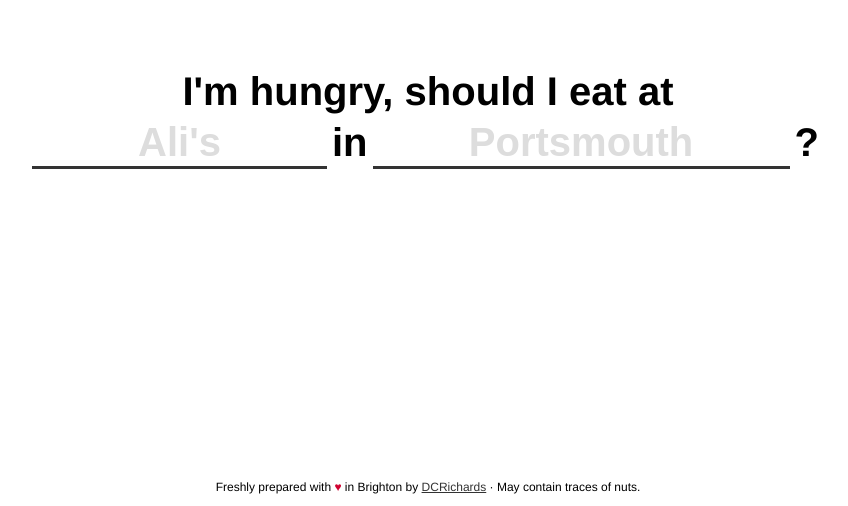
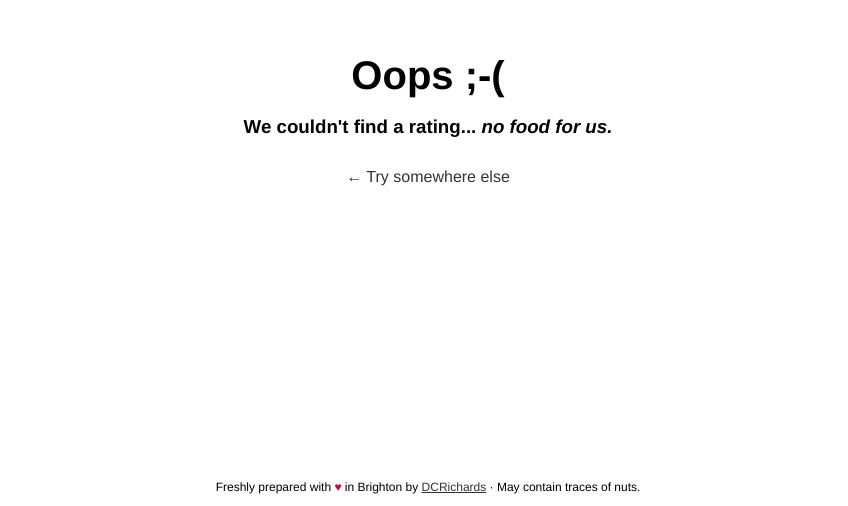
Before and after one commit to DCRichards/shouldieatthere-old, a Vue app: page /establishment/1 in a window 1280 px wide. Before the commit this address led to /. Shown: the part 294-800 px from the top of the page, without its empty margins (212-1060 px from the left). Built offline with nearby package versions, Linux system fonts and the light colour scheme; no server answers.

Commit message:
Improved error handling and not found messages

```diff
--- a/src/scss/base/_base.scss
+++ b/src/scss/base/_base.scss
@@ -23,9 +23,9 @@ a {
 
 .u-badge {
   background: $charcoal;
+  border-radius: 25px;
   color: $white;
   padding: 10px 20px;
-  border-radius: 25px;
 }
 
 .u-badge-red {
--- a/src/store/modules/establishment.js
+++ b/src/store/modules/establishment.js
@@ -7,6 +7,7 @@ export default {
   state: {
     data: null,
     query: '',
+    error: null,
   },
 
   actions: {
@@ -25,7 +26,9 @@ export default {
 
           return router.push(`/establishment/${establishments[0].FHRSID}`);
         })
-        .catch(() => router.push('/'));
+        .catch((error) => {
+          commit(types.ESTABLISHMENT_ERROR, error);
+        });
     },
     getEstablishment({ commit, state }, { id }) {
       commit(types.ESTABLISHMENT_RETRIEVE, id);
@@ -38,21 +41,33 @@ export default {
 
           return commit(types.ESTABLISHMENT_RECIEVE, response.data);
         })
-        .catch(() => router.push('/'));
+        .catch((error) => {
+          commit(types.ESTABLISHMENT_ERROR, error);
+        });
+    },
+    clearError({ commit }) {
+      commit(types.ESTABLISHMENT_ERROR, null);
     },
   },
 
   mutations: {
     [types.ESTABLISHMENT_SEARCH](state, query) {
+      state.error = null;
       state.query = query;
     },
 
     [types.ESTABLISHMENT_RETRIEVE](state, query) {
+      state.error = null;
       state.query = query;
     },
 
     [types.ESTABLISHMENT_RECIEVE](state, establishment) {
+      state.error = null;
       state.data = establishment;
+    },
+
+    [types.ESTABLISHMENT_ERROR](state, error) {
+      state.error = error;
     },
   },
 };
--- a/src/store/types.js
+++ b/src/store/types.js
@@ -1,3 +1,4 @@
-export const ESTABLISHMENT_RECIEVE = 'establishments/RECIEVE';
-export const ESTABLISHMENT_RETRIEVE = 'establishments/RETRIEVE';
-export const ESTABLISHMENT_SEARCH = 'establishments/SEARCH';
+export const ESTABLISHMENT_RECIEVE = 'establishment/RECIEVE';
+export const ESTABLISHMENT_RETRIEVE = 'establishment/RETRIEVE';
+export const ESTABLISHMENT_SEARCH = 'establishment/SEARCH';
+export const ESTABLISHMENT_ERROR = 'establishment/ERROR';
--- a/src/views/Establishment.vue
+++ b/src/views/Establishment.vue
@@ -5,6 +5,11 @@
       <h4><a :href="map">{{ address }}</a></h4>
       <h1 :class="'u-badge u-badge-' + ratingColor">Hygiene Rating: {{ rating }}</h1>
       <h1>{{ ratingMessage }}</h1>
+    </div>
+    <div v-if="this.$store.state.establishment.error" class="c-establishment__error">
+      <h1>Oops ;-(</h1>
+      <h3>We couldn't find a rating... <i>no food for us.</i></h3>
+      <router-link to="/">&larr; Try somewhere else</router-link>
     </div>
   </div>
 </template>
@@ -100,6 +105,9 @@ export default {
 
     this.$store.dispatch('getEstablishment', { id: this.$route.params.id });
   },
+  destroyed() {
+    this.$store.dispatch('clearError');
+  },
 };
 </script>
 
@@ -127,11 +135,21 @@ h4 {
   width: 100%;
 }
 
-.c-establishment__content {
+.c-establishment__content, .c-establishment__error {
   display: table-cell;
   padding: 10px;
   text-align: center;
   vertical-align: middle;
+}
+
+.c-establishment__error {
+  a {
+    text-decoration: none;
+  }
+
+  h3 {
+    margin-bottom: 30px;
+  }
 }
 
 .u-badge {
--- a/src/views/Index.vue
+++ b/src/views/Index.vue
@@ -6,6 +6,7 @@
       <h1 class="u-inline">in</h1>
       <input class="c-input-text" v-model="location" v-on:keyup.enter="submit" type="text" :size="location.length || 15" placeholder="Portsmouth" id="location"/>
       <h1 class="u-inline">?</h1>
+      <h3 class="c-index__error-message u-color-red" v-if="this.$store.state.establishment.error">Hm, we couldn't find any ratings for {{ this.$store.state.establishment.query }}...</h3>
     </div>
   </div>
 </template>
@@ -21,8 +22,7 @@ export default {
 
   methods: {
     submit() {
-      const name = this.name;
-      const location = this.location;
+      const { name, location } = this;
 
       this.$store.dispatch('findEstablishments', { name, location });
     },
@@ -56,4 +56,8 @@ export default {
     font-size: 24px;
   }
 }
+
+.c-index__error-message {
+  margin-top: 35px;
+}
 </style>
```
